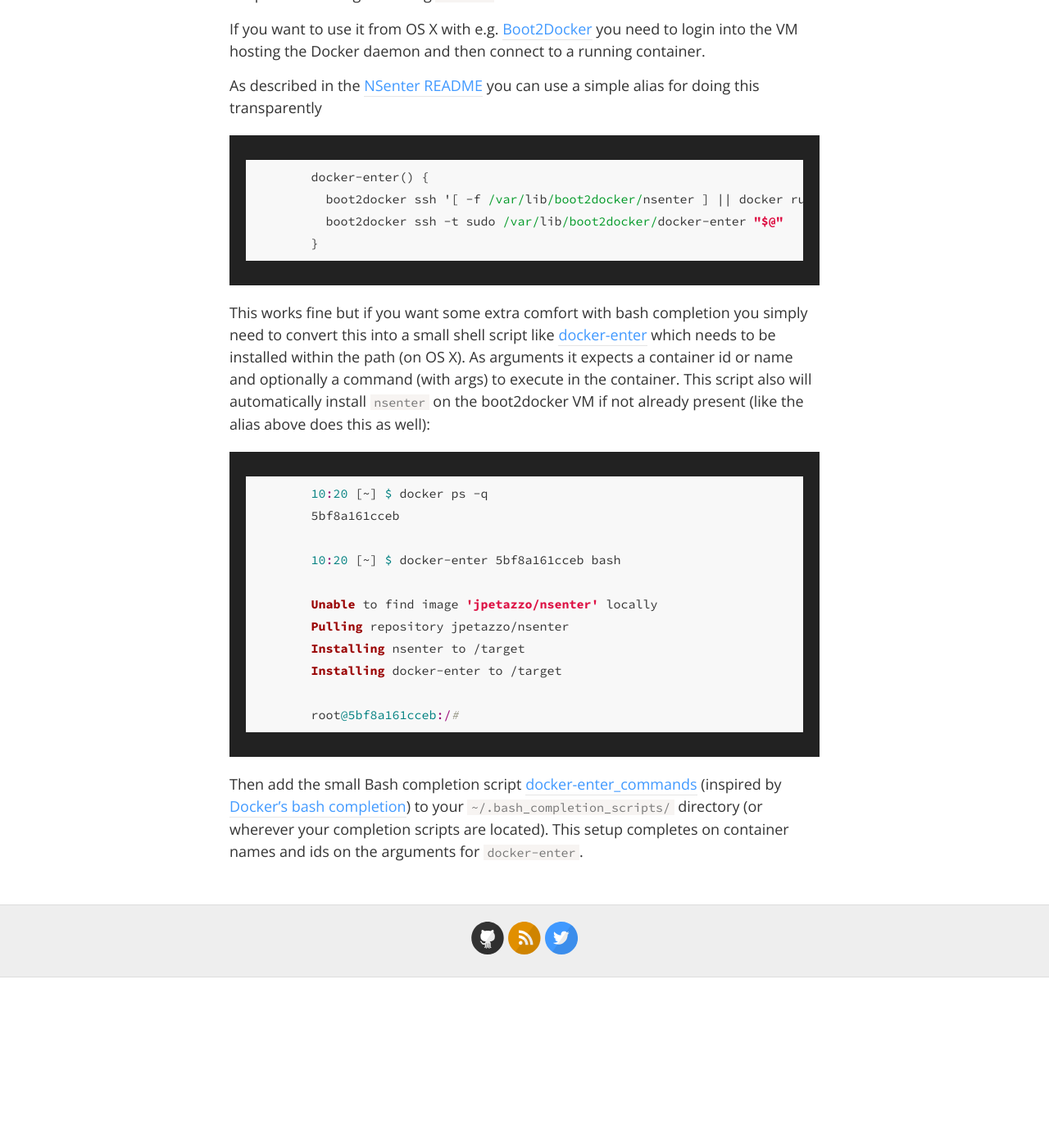
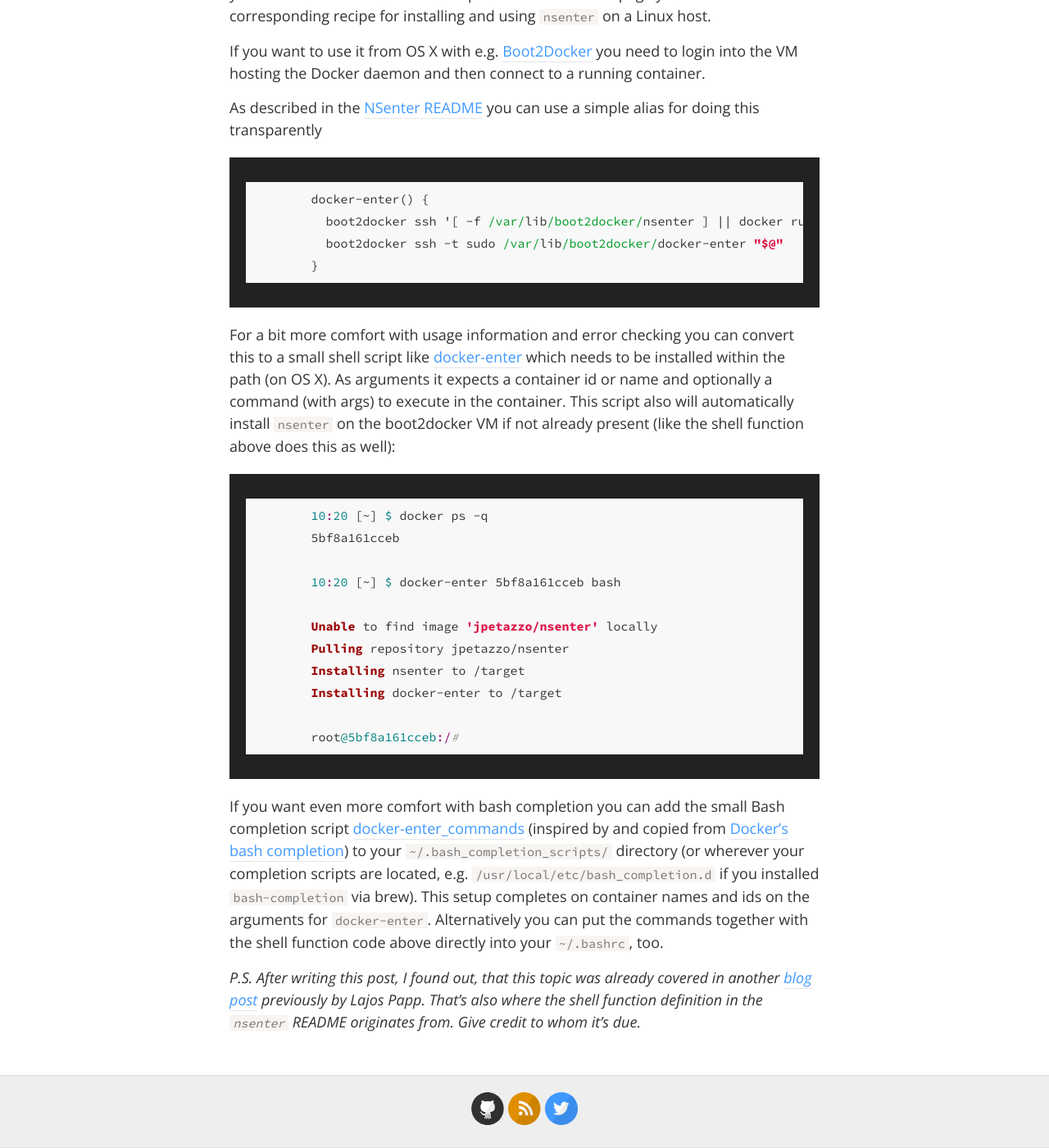
Before and after one commit to rhuss/rhuss.github.io, a Jekyll site: the page built from _posts/2014-9-1-NSEnter-with-Boot2Docker.md, in a window 1280 px wide and 1400 px high, scrolled down 651 px. Shown: the whole window at 82% size. Built offline with Jekyll 4.4.1, drawn with Linux system fonts in a browser that asks for light colours; nearby versions of some CDN libraries; comment, search, counter and statistics services are not loaded; before the commit the page ends 1843 px from its top, so only the background shows below that; some of the changed text lies outside the part shown.

Commit message:
Update with credits to the author of the original function (which I just found out)

````diff
--- a/_posts/2014-9-1-NSEnter-with-Boot2Docker.md
+++ b/_posts/2014-9-1-NSEnter-with-Boot2Docker.md
@@ -6,13 +6,13 @@ title: Using NSEnter with Boot2Docker
 [NSEnter][1] is a nice way to connect to a running Docker container. This post presents a script to simplify the usage of `nsenter` together with [Boot2Docker][2].
 <!-- more -->
 
-There is still quite some dust around Docker and day after day after gaining more and more experience, new patterns and anti-patterns are emerging.
+There is still quite some dust around Docker and after gaining more and more experience, new patterns and anti-patterns are emerging.
 
 One of those anti-patterns is the usage of an SSH daemon inside an image for debugging, backup and troubleshooting purposes. Jérôme Petazzoni's [Blog Post][3] explains this nicely. In addition it provides proper solutions for common use cases for which SSH is currently used.
 
-Nevertheless I still have this irresistible urge to login into a container. And if it is only for looking around and examine the environment (call me old-fashioned, that's ok ;-)
+Nevertheless I still have this irresistible urge to login into a container. And if it is only for looking around and checking out the environment (call me old-fashioned, that's ok ;-)
 
-Luckily Jérôme provides a solution to satisfy this thirst: [nsenter][4]. This allows you to **enter** into container **n**ame**s**paces. On the GitHub page you find the corresponding recipe for installing and using `nsenter` on a Linux host.
+Luckily Jérôme provides a perfect solution to satisfy this thirst: [nsenter][4]. This allows you to **enter** into container **n**ame**s**paces. On the GitHub page you find the corresponding recipe for installing and using `nsenter` on a Linux host.
 
 If you want to use it from OS X with e.g. [Boot2Docker][5] you need to login into the VM hosting the Docker daemon and then connect to a running container.
 
@@ -25,7 +25,7 @@ As described in the [NSenter README][6] you can use a simple alias for doing thi
 	}
 ```
 
-This works fine but if you want some extra comfort with bash completion you simply need to convert this into a small shell script like [docker-enter][7] which needs to be installed within the path (on OS X). As arguments it expects a container id or name and optionally a command (with args) to execute in the container.  This script also will automatically install `nsenter` on the boot2docker VM if not already present (like the alias above does this as well):
+For a bit more comfort with usage information and error checking you can convert this to a small shell script like [docker-enter][7] which needs to be installed within the path (on OS X). As arguments it expects a container id or name and optionally a command (with args) to execute in the container.  This script also will automatically install `nsenter` on the boot2docker VM if not already present (like the shell function above does this as well):
 
 ```bash
 	10:20 [~] $ docker ps -q
@@ -41,7 +41,11 @@ This works fine but if you want some extra comfort with bash completion you simp
 	root@5bf8a161cceb:/#
 ```
 
-Then add the small Bash completion script [docker-enter\_commands][8] (inspired by [Docker's bash completion][9]) to your `~/.bash_completion_scripts/` directory (or wherever your completion scripts are located). This setup completes on container names and ids on the arguments for `docker-enter`.
+If you want even more comfort with bash completion you
+can add the small Bash completion script [docker-enter\_commands][8] (inspired by and copied from [Docker's bash completion][9]) to your `~/.bash_completion_scripts/` directory (or wherever your completion scripts are located, e.g. `/usr/local/etc/bash_completion.d` if you installed `bash-completion` via brew). This setup completes on container names and ids on the arguments for `docker-enter`. Alternatively you can put the commands together with the shell function code above directly into your `~/.bashrc`, too.
+
+*P.S. After writing this post, I found out, that this topic was already covered in another [blog post][10] previously by Lajos Papp. That's also where the shell function definition in the `nsenter` README originates from. Give credit to whom it’s due.*
+
 
 [1]:	https://github.com/jpetazzo/nsenter
 [2]:	https://github.com/boot2docker/boot2docker
````
Also changed, not shown: other parts of _posts/2014-9-1-NSEnter-with-Boot2Docker.md (+1 -0 lines).
